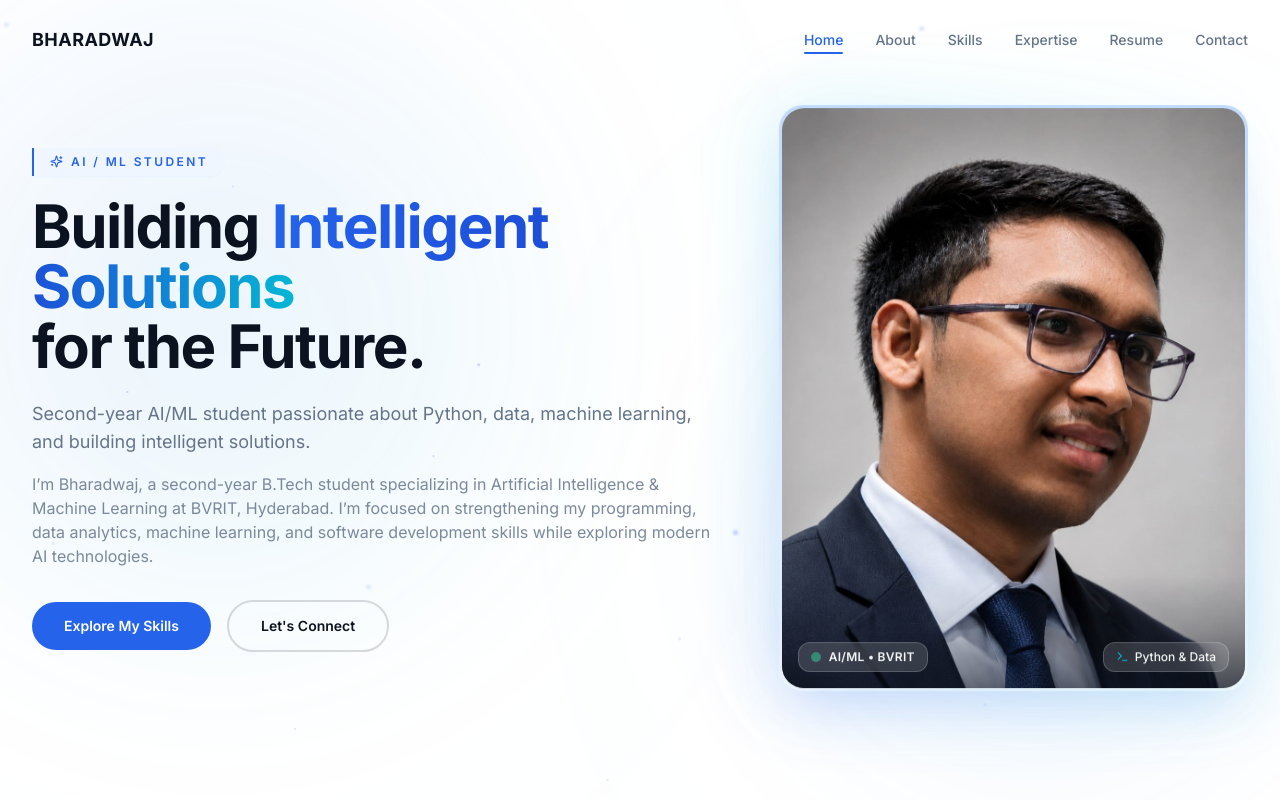
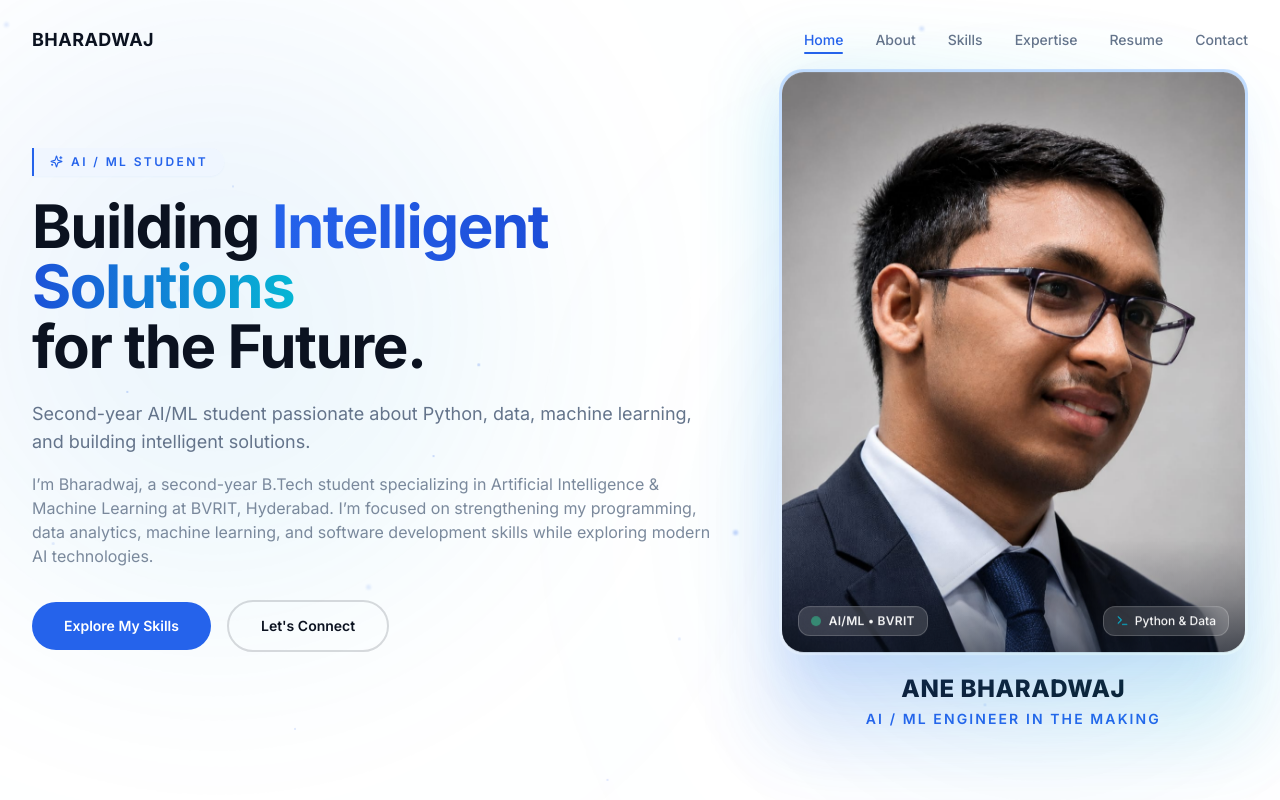
Before and after one commit to 25211a6606-cmyk/bharadwaj-portfolio, a React (Vite) app: page / in a window 1280 px wide. Shown: the top 800 px of the page. Built offline with nearby package versions, Linux system fonts and the light colour scheme.

Commit message:
feat: add ANE BHARADWAJ title caption under hero portrait

```diff
--- a/src/components/Hero.jsx
+++ b/src/components/Hero.jsx
@@ -226,6 +226,21 @@ export default function Hero() {
                   </div>
                 </div>
               </motion.div>
+
+              {/* Name under picture */}
+              <motion.div
+                initial={{ opacity: 0, y: 10 }}
+                animate={{ opacity: 1, y: 0 }}
+                transition={{ duration: 0.6, delay: 0.4, ease: smoothEase }}
+                className="mt-4 text-center"
+              >
+                <h3 className="text-xl sm:text-2xl font-extrabold tracking-wide text-[#0B1220]">
+                  ANE BHARADWAJ
+                </h3>
+                <p className="text-xs sm:text-sm font-semibold text-[#2563EB] tracking-[0.15em] uppercase mt-1">
+                  AI / ML Engineer in the Making
+                </p>
+              </motion.div>
             </div>
           </motion.div>
         </div>
```
